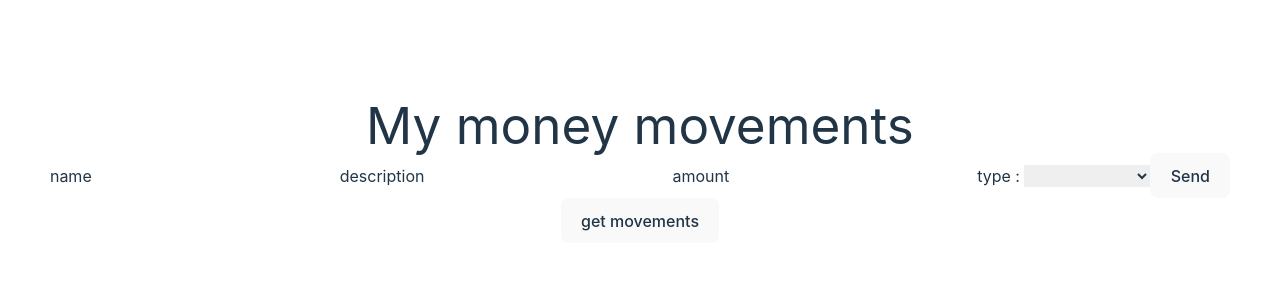
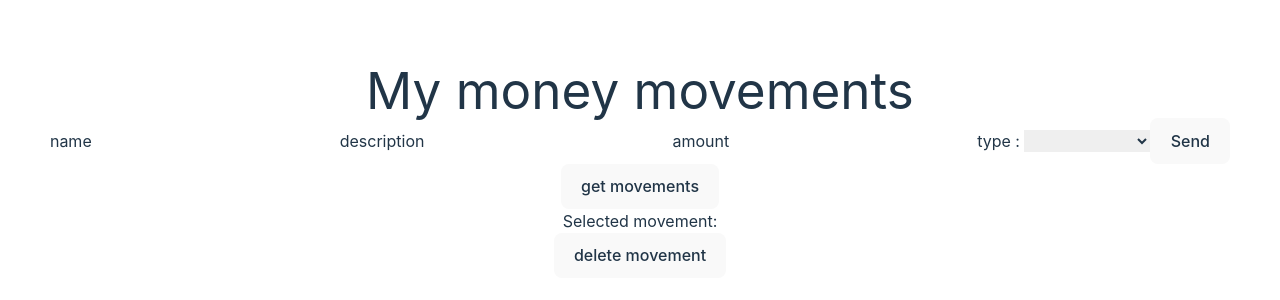
Before and after one commit to estelcm/BoxMoney_fullstack, a Vue app in the folder user/: page / in a window 1280 px wide. Shown: the part 230-530 px from the top of the page. Built offline with nearby package versions, Linux system fonts and the light colour scheme.

Commit message:
delete working

```diff
--- a/user/src/App.vue
+++ b/user/src/App.vue
@@ -44,7 +44,10 @@
         </li>
       </ul>
 
-      <h3>{{ movement.name }}</h3>
+      <h3>Selected movement:{{ movement.name }}</h3>
+      <button @click.prevent="deleteMovement(movement.id)">
+        delete movement
+      </button>
     </div>
   </div>
 </template>
@@ -62,7 +65,7 @@ export default {
       amount: "",
       type: "",
 
-      newMov: "",
+      newMov: "", //I think it is not being used
     };
   },
 
@@ -121,6 +124,24 @@ export default {
     //   // console.log(data.data)
     //   return this.movements.push(data.data);
     // },
+
+    async deleteMovement(id) {
+      try {
+        const response = await fetch(`http://localhost:2347/api/mov/${id}`, {
+          method: "DELETE",
+          headers: { "Content-type": "application/json" },
+        });
+        if (response.status === 204) {
+          // The resource was successfully deleted (status code 204: No Content)
+          console.log("Resource deleted successfully");
+        } else {
+          // Handle other response statuses if needed
+          console.log("Failed to delete resource");
+        }
+      } catch (err) {
+        console.log(err, "error");
+      }
+    },
   },
 };
 </script>
```
